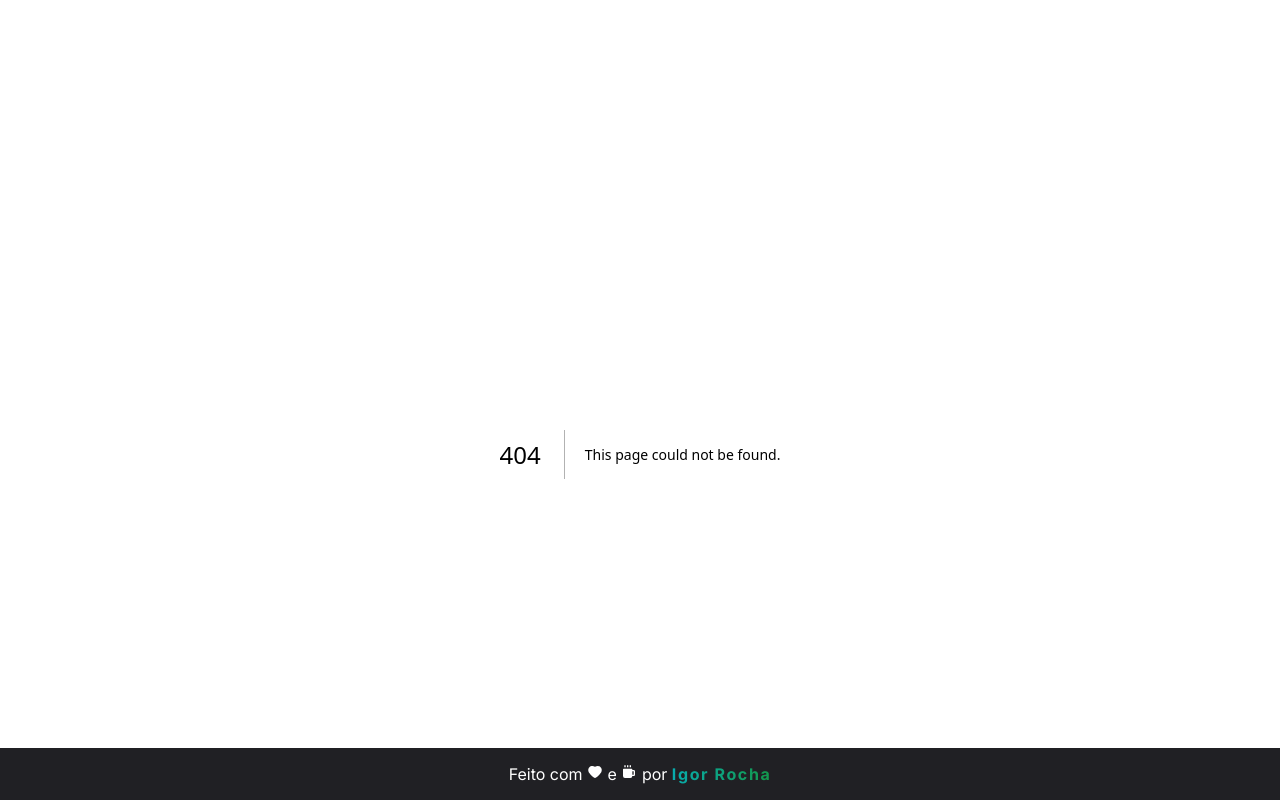
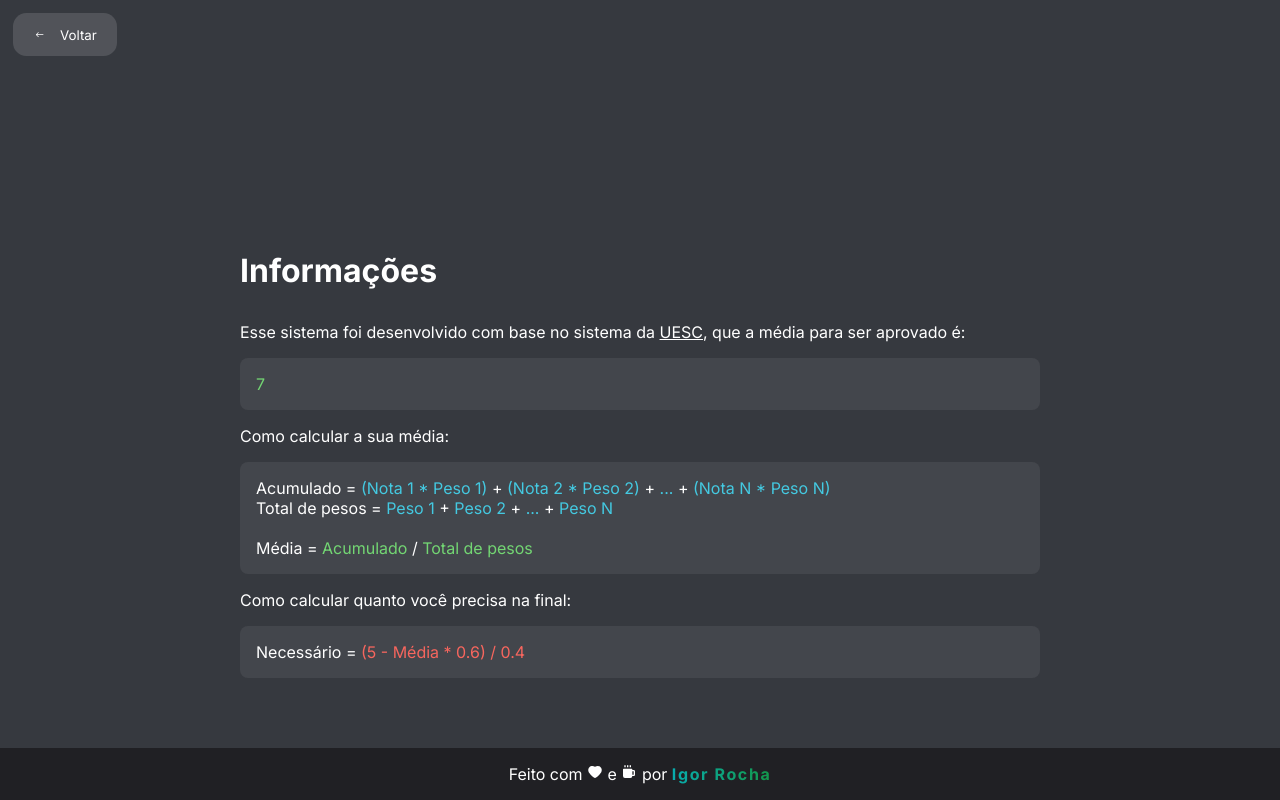
Before and after one commit to igorroc/uesc-next, a Next.js app: page /calculadora/info in a window 1280 px wide. Before the commit this address had no page. Built offline with nearby package versions, Linux system fonts and the light colour scheme.

Commit message:
feat: Info page

```diff
--- /dev/null
+++ b/src/app/calculadora/info/info.module.css
@@ -0,0 +1,32 @@
+.pageWrapper {
+	width: 90%;
+	max-width: var(--max-width);
+	height: 100%;
+	margin: 0 auto;
+	display: flex;
+	flex-direction: column;
+	justify-content: flex-end;
+}
+
+.pageWrapper h1 {
+	margin-bottom: 1em;
+}
+
+.code {
+	margin: 1em 0;
+	background-color: #fff1;
+	padding: 1em;
+	border-radius: 0.5em;
+}
+
+.codeInfo {
+	color: var(--info-color);
+}
+
+.codeSuccess {
+	color: var(--success-color);
+}
+
+.codeDanger {
+	color: var(--danger-color);
+}
--- /dev/null
+++ b/src/app/calculadora/info/page.tsx
@@ -0,0 +1,46 @@
+import React from "react"
+import GoBack from "@/components/GoBack"
+
+import styles from "./info.module.css"
+import Link from "next/link"
+
+export default function Info() {
+	return (
+		<>
+			<div className={styles.pageWrapper}>
+				<GoBack />
+				<h1>Informações</h1>
+				<p>
+					Esse sistema foi desenvolvido com base no sistema da{" "}
+					<Link href="https://uesc.br" target="__blank">
+						UESC
+					</Link>
+					, que a média para ser aprovado é:
+				</p>
+				<div className={styles.code}>
+					<span className={styles.codeSuccess}>7</span>
+				</div>
+				<p>Como calcular a sua média:</p>
+				<div className={styles.code}>
+					Acumulado = <span className={styles.codeInfo}>(Nota 1 * Peso 1)</span> +{" "}
+					<span className={styles.codeInfo}>(Nota 2 * Peso 2)</span> +{" "}
+					<span className={styles.codeInfo}>...</span> +{" "}
+					<span className={styles.codeInfo}>(Nota N * Peso N)</span>
+					<br />
+					Total de pesos = <span className={styles.codeInfo}>Peso 1</span> +{" "}
+					<span className={styles.codeInfo}>Peso 2</span> +{" "}
+					<span className={styles.codeInfo}>...</span> +{" "}
+					<span className={styles.codeInfo}>Peso N</span>
+					<br />
+					<br />
+					Média = <span className={styles.codeSuccess}>Acumulado</span> /{" "}
+					<span className={styles.codeSuccess}>Total de pesos</span>
+				</div>
+				<p>Como calcular quanto você precisa na final:</p>
+				<div className={styles.code}>
+					Necessário = <span className={styles.codeDanger}>(5 - Média * 0.6) / 0.4</span>
+				</div>
+			</div>
+		</>
+	)
+}
--- a/src/app/globals.css
+++ b/src/app/globals.css
@@ -20,6 +20,7 @@
 	margin: 0;
 	padding: 0;
 	font-family: inherit;
+	color: inherit;
 }
 
 body {
```
Also changed, not shown: src/components/Notas/index.tsx (+16 -8 lines), src/components/Notas/notas.module.css (+23 -0 lines).
